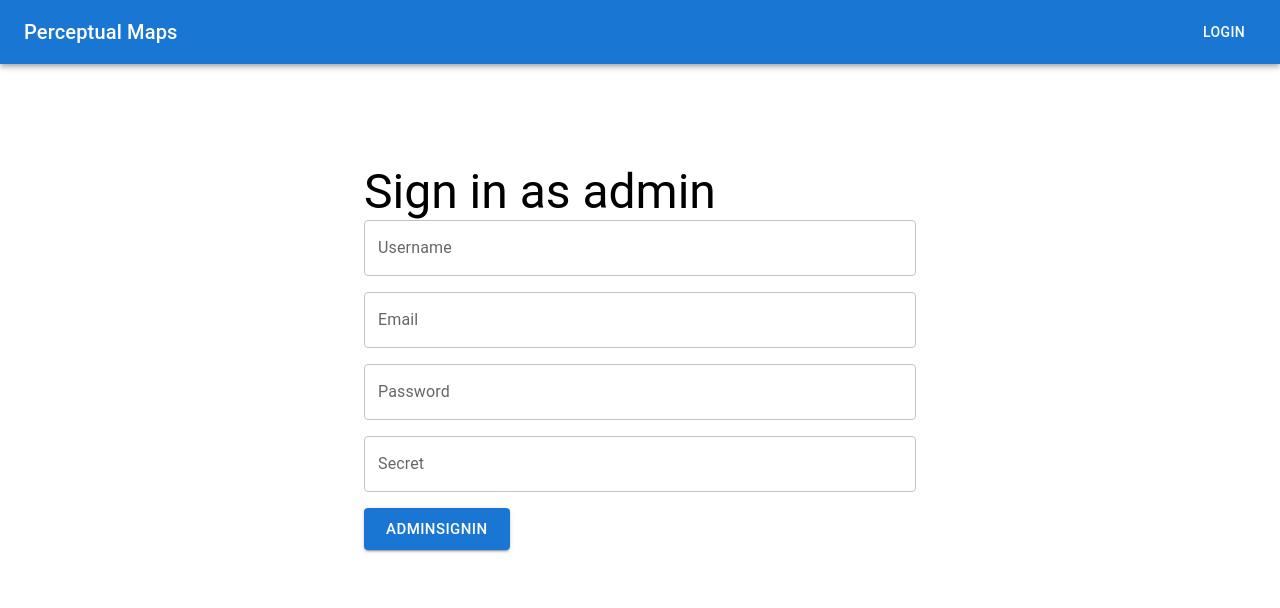
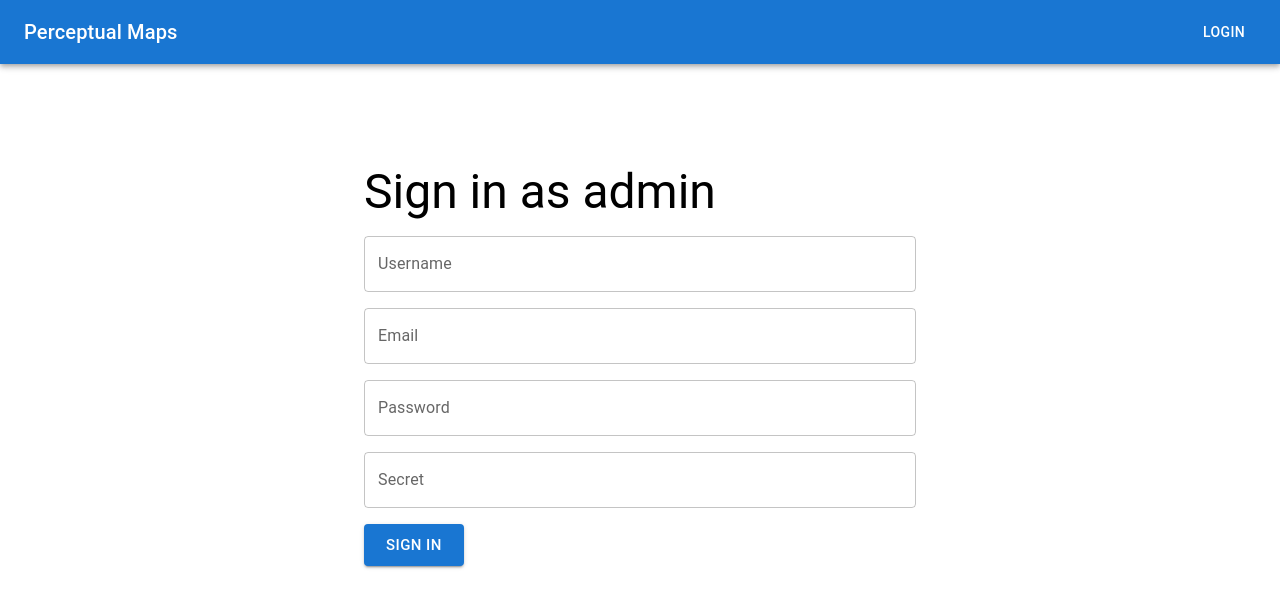
Before and after one commit to akkilp/perceptual-map, a React (Create React App) app in the folder client/: page /signin/admin in a window 1280 px wide. Shown: the top 608 px of the page. Built offline with nearby package versions, Linux system fonts and the light colour scheme; no server answers.

Commit message:
admin login works

```diff
--- a/client/src/api_calls/signinAdmin.js
+++ b/client/src/api_calls/signinAdmin.js
@@ -1,14 +1,23 @@
 import axios from 'axios'
-import config from '../config'
+import config from '../util/config'
+
+import {Error, Success} from '../util/ResponseClasses'
 
 const signinAdmin = async (credentials) => {
     try{
         const url = `${config.API_ADDRESS}/api/signin/admin`
         const response = await axios.post(url, credentials)
-        return response
+        return new Success(response.status, 'Admin user succesfully created', response.data)
     } catch(err){
-        console.log("Signing admin user failed", err)
-        return err
+        if(err.request.status === 400){
+            return new Error(err.request.status, 'Sent payload was invalid.')
+        }
+        // 401 may come from taken username/email, or by invalid secret code
+        if(err.request.status === 401){
+            return new Error(err.request.status, JSON.parse(err.request.response).error)
+        }
+
+        return new Error(err.request.status, 'Something went wrong in registration.')
     }
 }
 
--- a/client/src/pages/AdminSignin.jsx
+++ b/client/src/pages/AdminSignin.jsx
@@ -3,6 +3,15 @@ import { Button, Typography, Box, Container, TextField } from '@mui/material';
 
 import * as yup from 'yup';
 import { useFormik } from 'formik';
+import signinAdmin from '../api_calls/signinAdmin';
+
+import { useContext, useState } from 'react';
+import { useNavigate } from "react-router-dom";
+
+
+import { MessageContext } from '../components/MessageService';
+import { AuthenticationContext } from '../components/AuthenticationService';
+
 
 const validationSchema = yup.object({
     email: yup
@@ -23,26 +32,42 @@ const validationSchema = yup.object({
   });
 
 function AdminSignin() {
-
   const formik = useFormik({
     initialValues: {
       email: '',
       password: '',
       username: '',
-          secret: ''
+      secret:''
     },
     validationSchema: validationSchema,
-        onSubmit: (values) => {
-          alert(JSON.stringify(values, null, 2));
-        },
+    onSubmit: (credentials) => handleSignIn(credentials)
   });
 
+  const [loading, setLoading] = useState(false);
 
+  const { setMessage } = useContext(MessageContext);
+  const { setUser } = useContext(AuthenticationContext);
+
+  const navigate = useNavigate()
+
+  const handleSignIn = async (payload) => {
+    setLoading(true)
+    const response = await signinAdmin(payload)
+    setLoading(false)
+    setMessage(response)
+    if (response.success === true) {
+      console.log("Response to api succeeded:", response)
+      setUser(response.data)
+      navigate('/')
+    } else {
+      console.log("Response to api failed:", response)
+    }
+  }
 
   return (
     <Container maxWidth="sm">
         <Box sx={{ display: "flex", flexDirection: "column", paddingTop: "100px" }}>
-                <Typography variant="h3" >
+            <Typography variant="h3" sx={{paddingBottom: '1rem'}}>
               Sign in as admin
             </Typography>
             <form onSubmit={formik.handleSubmit}>
@@ -94,7 +119,14 @@ function AdminSignin() {
                     variant="outlined"
                     sx={{marginBottom: 2}}
                 />
-                <Button variant="contained" size="large" type="submit">AdminSignin</Button>
+                <Button
+                  variant="contained"
+                  size="large"
+                  type="submit"
+                  disabled={loading}
+                >
+                  Sign in
+                </Button>
             </form>
         </Box>
     </Container>
```
Lines whose indentation alone changed are shown as unchanged.
